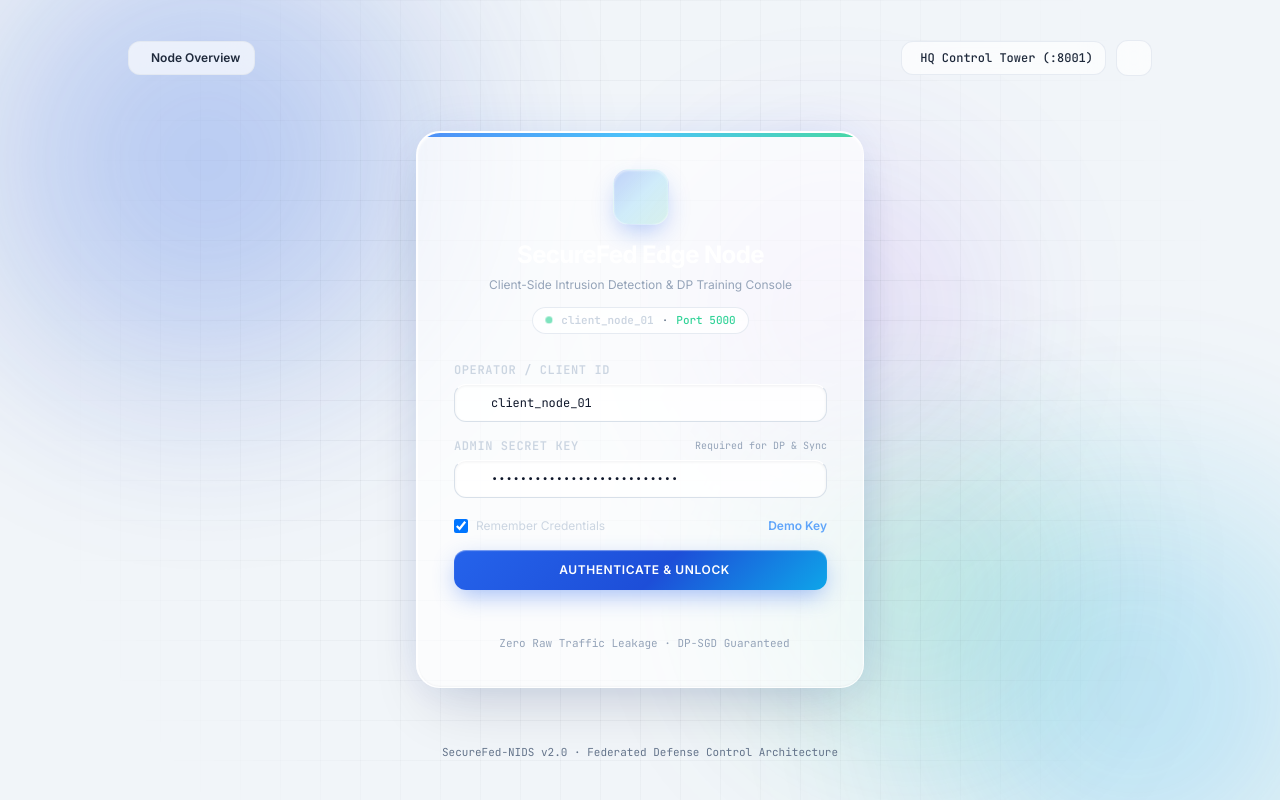
After one commit to jehad005/FedX-NIDS, a Python web app: template Client Server/templates/login.html in a window 1280 px wide. The commit adds this page. Run offline with Jinja, Linux system fonts and the light colour scheme; the template is opened without the code that fills it, so the values that code supplies are empty; some libraries are stand-ins or nearby versions.

Commit message:
feat: add Crystal Glass login page and operator session auth to Client Edge

```diff
--- /dev/null
+++ b/Client Server/templates/login.html
@@ -0,0 +1,579 @@
+<!DOCTYPE html>
+<html lang="en">
+<head>
+    <meta charset="UTF-8">
+    <meta name="viewport" content="width=device-width, initial-scale=1.0">
+    <title>Operator Sign In · SecureFed Client Edge</title>
+    <!-- Fonts: Inter & JetBrains Mono -->
+    <link rel="preconnect" href="https://fonts.googleapis.com">
+    <link rel="preconnect" href="https://fonts.gstatic.com" crossorigin>
+    <link href="https://fonts.googleapis.com/css2?family=Inter:wght@400;500;600;700;800&family=JetBrains+Mono:wght@400;500;600&display=swap" rel="stylesheet">
+    <!-- Iconsax Icons Package -->
+    <link href="https://iconsax.gitlab.io/i/icons.css" rel="stylesheet">
+    <!-- Tailwind CSS CDN -->
+    <script src="https://cdn.tailwindcss.com"></script>
+    <script>
+        tailwind.config = {
+            darkMode: 'class',
+            theme: {
+                extend: {
+                    fontFamily: {
+                        sans: ['"Inter"', 'system-ui', '-apple-system', 'sans-serif'],
+                        heading: ['"Inter"', 'system-ui', '-apple-system', 'sans-serif'],
+                        mono: ['"JetBrains Mono"', 'ui-monospace', 'monospace'],
+                    }
+                }
+            }
+        }
+    </script>
+    <style>
+        .iconsax {
+            display: inline-flex;
+            align-items: center;
+            justify-content: center;
+            vertical-align: middle;
+            line-height: 1;
+            font-style: normal;
+        }
+
+        :root {
+            --crystal-blur: blur(28px) saturate(210%);
+        }
+
+        body {
+            font-family: 'Inter', system-ui, -apple-system, sans-serif;
+            background-color: #0b0e14;
+            color: #f1f5f9;
+            min-height: 100vh;
+            overflow-x: hidden;
+            position: relative;
+        }
+
+        html:not(.dark) body {
+            background-color: #f1f5f9;
+            color: #0f172a;
+        }
+
+        /* Ambient Refraction Mesh */
+        .crystal-canvas {
+            position: fixed;
+            inset: 0;
+            pointer-events: none;
+            overflow: hidden;
+            z-index: 0;
+        }
+
+        .crystal-orb {
+            position: absolute;
+            border-radius: 9999px;
+            filter: blur(80px);
+            opacity: 0.65;
+            animation: orbFloat 18s ease-in-out infinite alternate;
+        }
+
+        .crystal-orb-1 {
+            width: 520px;
+            height: 520px;
+            background: radial-gradient(circle, rgba(37, 99, 235, 0.55) 0%, rgba(30, 64, 175, 0.15) 70%, transparent 100%);
+            top: -120px;
+            left: -80px;
+            animation-duration: 22s;
+        }
+
+        .crystal-orb-2 {
+            width: 480px;
+            height: 480px;
+            background: radial-gradient(circle, rgba(14, 165, 233, 0.45) 0%, rgba(6, 182, 212, 0.12) 70%, transparent 100%);
+            bottom: -100px;
+            right: -60px;
+            animation-duration: 19s;
+            animation-delay: -5s;
+        }
+
+        .crystal-orb-3 {
+            width: 380px;
+            height: 380px;
+            background: radial-gradient(circle, rgba(16, 185, 129, 0.35) 0%, rgba(5, 150, 105, 0.08) 70%, transparent 100%);
+            top: 45%;
+            left: 55%;
+            animation-duration: 24s;
+            animation-delay: -10s;
+        }
+
+        .crystal-orb-4 {
+            width: 320px;
+            height: 320px;
+            background: radial-gradient(circle, rgba(147, 51, 234, 0.30) 0%, rgba(99, 102, 241, 0.06) 70%, transparent 100%);
+            top: 15%;
+            right: 25%;
+            animation-duration: 17s;
+            animation-delay: -3s;
+        }
+
+        @keyframes orbFloat {
+            0% { transform: translate(0, 0) scale(1) rotate(0deg); }
+            50% { transform: translate(40px, 30px) scale(1.08) rotate(10deg); }
+            100% { transform: translate(-30px, 50px) scale(0.95) rotate(-8deg); }
+        }
+
+        /* Subtle Crystalline Grid Overlay */
+        .crystal-grid {
+            position: fixed;
+            inset: 0;
+            background-image:
+                linear-gradient(to right, rgba(255, 255, 255, 0.035) 1px, transparent 1px),
+                linear-gradient(to bottom, rgba(255, 255, 255, 0.035) 1px, transparent 1px);
+            background-size: 40px 40px;
+            mask-image: radial-gradient(circle at 50% 50%, black 40%, transparent 80%);
+            -webkit-mask-image: radial-gradient(circle at 50% 50%, black 40%, transparent 80%);
+            pointer-events: none;
+            z-index: 1;
+        }
+
+        html:not(.dark) .crystal-grid {
+            background-image:
+                linear-gradient(to right, rgba(15, 23, 42, 0.04) 1px, transparent 1px),
+                linear-gradient(to bottom, rgba(15, 23, 42, 0.04) 1px, transparent 1px);
+        }
+
+        /* The Crystal Glass Card */
+        .crystal-card {
+            background: rgba(17, 24, 39, 0.52);
+            backdrop-filter: var(--crystal-blur);
+            -webkit-backdrop-filter: var(--crystal-blur);
+            border: 1px solid rgba(255, 255, 255, 0.16);
+            border-top: 1.5px solid rgba(255, 255, 255, 0.38);
+            border-left: 1.5px solid rgba(255, 255, 255, 0.28);
+            box-shadow:
+                0 30px 60px -15px rgba(0, 0, 0, 0.65),
+                0 0 50px -10px rgba(37, 99, 235, 0.22),
+                inset 0 1px 1px 0 rgba(255, 255, 255, 0.35),
+                inset 0 -1px 1px 0 rgba(255, 255, 255, 0.05);
+            transition: transform 0.35s cubic-bezier(0.16, 1, 0.3, 1), box-shadow 0.35s ease, border-color 0.35s ease;
+        }
+
+        html:not(.dark) .crystal-card {
+            background: rgba(255, 255, 255, 0.68);
+            border: 1px solid rgba(255, 255, 255, 0.75);
+            border-top: 2px solid rgba(255, 255, 255, 0.95);
+            border-left: 2px solid rgba(255, 255, 255, 0.85);
+            box-shadow:
+                0 30px 60px -15px rgba(15, 23, 42, 0.14),
+                0 0 50px -10px rgba(37, 99, 235, 0.15),
+                inset 0 1px 2px 0 rgba(255, 255, 255, 0.9),
+                inset 0 -1px 2px 0 rgba(15, 23, 42, 0.04);
+        }
+
+        /* Glass Input Fields */
+        .crystal-input {
+            background: rgba(15, 23, 42, 0.55);
+            border: 1px solid rgba(255, 255, 255, 0.14);
+            border-top: 1px solid rgba(255, 255, 255, 0.22);
+            box-shadow: inset 0 2px 4px 0 rgba(0, 0, 0, 0.3);
+            transition: all 0.22s cubic-bezier(0.16, 1, 0.3, 1);
+        }
+
+        .crystal-input:focus {
+            background: rgba(15, 23, 42, 0.75);
+            border-color: rgba(59, 130, 246, 0.75);
+            box-shadow:
+                0 0 0 3px rgba(37, 99, 235, 0.28),
+                inset 0 1px 2px 0 rgba(255, 255, 255, 0.15);
+            outline: none;
+        }
+
+        html:not(.dark) .crystal-input {
+            background: rgba(255, 255, 255, 0.82);
+            border: 1px solid rgba(203, 213, 225, 0.75);
+            border-top: 1px solid rgba(255, 255, 255, 0.95);
+            box-shadow: inset 0 1px 3px 0 rgba(15, 23, 42, 0.06);
+            color: #0f172a;
+        }
+
+        html:not(.dark) .crystal-input:focus {
+            background: #ffffff;
+            border-color: #2563eb;
+            box-shadow:
+                0 0 0 3px rgba(37, 99, 235, 0.18),
+                inset 0 1px 2px 0 rgba(255, 255, 255, 0.8);
+        }
+
+        /* Prismatic Shield Badge */
+        .crystal-badge-3d {
+            background: linear-gradient(135deg, rgba(37, 99, 235, 0.28) 0%, rgba(14, 165, 233, 0.18) 50%, rgba(16, 185, 129, 0.15) 100%);
+            border: 1px solid rgba(255, 255, 255, 0.35);
+            box-shadow:
+                0 10px 25px -5px rgba(37, 99, 235, 0.35),
+                inset 0 1px 2px 0 rgba(255, 255, 255, 0.5);
+        }
+
+        /* Glass Pill Tag */
+        .crystal-pill {
+            background: rgba(255, 255, 255, 0.08);
+            border: 1px solid rgba(255, 255, 255, 0.18);
+            backdrop-filter: blur(12px);
+        }
+
+        html:not(.dark) .crystal-pill {
+            background: rgba(255, 255, 255, 0.65);
+            border: 1px solid rgba(226, 232, 240, 0.85);
+            color: #1e293b;
+        }
+
+        /* Refined Sheen Button */
+        .crystal-btn-primary {
+            background: linear-gradient(135deg, #2563eb 0%, #1d4ed8 55%, #0ea5e9 100%);
+            box-shadow:
+                0 8px 24px -4px rgba(37, 99, 235, 0.45),
+                inset 0 1px 1px 0 rgba(255, 255, 255, 0.4);
+            position: relative;
+            overflow: hidden;
+            transition: all 0.25s cubic-bezier(0.16, 1, 0.3, 1);
+        }
+
+        .crystal-btn-primary::after {
+            content: "";
+            position: absolute;
+            top: 0;
+            left: -120%;
+            width: 70%;
+            height: 100%;
+            background: linear-gradient(90deg, transparent, rgba(255, 255, 255, 0.35), transparent);
+            transform: skewX(-20deg);
+            transition: left 0.6s ease;
+            pointer-events: none;
+        }
+
+        .crystal-btn-primary:hover {
+            transform: translateY(-2px);
+            box-shadow:
+                0 12px 30px -4px rgba(37, 99, 235, 0.58),
+                inset 0 1px 2px 0 rgba(255, 255, 255, 0.6);
+        }
+
+        .crystal-btn-primary:hover::after {
+            left: 140%;
+        }
+
+        .crystal-btn-primary:active {
+            transform: translateY(0) scale(0.98);
+        }
+
+        /* Pulsing Live Dot */
+        .live-dot {
+            animation: livePulse 2s cubic-bezier(0.4, 0, 0.6, 1) infinite;
+        }
+
+        @keyframes livePulse {
+            0%, 100% { opacity: 1; transform: scale(1); }
+            50% { opacity: 0.45; transform: scale(0.85); }
+        }
+
+        /* Entrance Animation */
+        .crystal-enter {
+            animation: cardRise 0.6s cubic-bezier(0.16, 1, 0.3, 1) both;
+        }
+
+        @keyframes cardRise {
+            from {
+                opacity: 0;
+                transform: translateY(22px) scale(0.975);
+            }
+            to {
+                opacity: 1;
+                transform: translateY(0) scale(1);
+            }
+        }
+    </style>
+    <script>
+        (function () {
+            const saved = localStorage.getItem('edge_theme');
+            if (saved === 'dark' || (!saved && window.matchMedia('(prefers-color-scheme: dark)').matches)) {
+                document.documentElement.classList.add('dark');
+            } else {
+                document.documentElement.classList.remove('dark');
+            }
+        })();
+    </script>
+</head>
+<body class="flex flex-col justify-between items-center p-4 sm:p-6 md:p-8">
+
+    <!-- Ambient Refraction Elements -->
+    <div class="crystal-canvas" aria-hidden="true">
+        <div class="crystal-orb crystal-orb-1"></div>
+        <div class="crystal-orb crystal-orb-2"></div>
+        <div class="crystal-orb crystal-orb-3"></div>
+        <div class="crystal-orb crystal-orb-4"></div>
+    </div>
+    <div class="crystal-grid" aria-hidden="true"></div>
+
+    <!-- Navigation Bar: Back & Theme Switch -->
+    <header class="w-full max-w-5xl flex items-center justify-between z-10 py-2">
+        <a href="/" class="crystal-pill inline-flex items-center gap-2 px-3.5 py-2 rounded-xl text-xs font-semibold hover:border-blue-500/50 transition-all text-slate-300 dark:text-slate-300 hover:text-white" title="Return to Client Edge Dashboard">
+            <i class="iconsax text-sm" icon-name="arrow-left-2"></i>
+            <span>Node Overview</span>
+        </a>
+
+        <div class="flex items-center gap-2.5">
+            <a href="http://localhost:8001" target="_blank" class="crystal-pill hidden sm:inline-flex items-center gap-1.5 px-3 py-2 rounded-xl text-xs font-mono font-medium text-slate-300 dark:text-slate-400 hover:text-blue-400 transition-colors" title="Open SecureFed HQ Control Tower">
+                <i class="iconsax text-sm text-blue-400" icon-name="driver-2"></i>
+                <span>HQ Control Tower (:8001)</span>
+            </a>
+
+            <button type="button" onclick="toggleTheme()" class="crystal-pill w-9 h-9 rounded-xl flex items-center justify-center text-slate-300 dark:text-slate-300 hover:text-white transition-all" title="Toggle Theme" aria-label="Toggle dark/light theme">
+                <i id="login-theme-icon" class="iconsax text-base" icon-name="moon"></i>
+            </button>
+        </div>
+    </header>
+
+    <!-- Main Crystal Glass Login Card Container -->
+    <main class="w-full max-w-md my-auto py-6 z-10 crystal-enter">
+        <div class="crystal-card rounded-3xl p-7 sm:p-9 relative overflow-hidden">
+
+            <!-- Top Prismatic Specular Accent Bar -->
+            <div class="absolute top-0 inset-x-0 h-1 bg-gradient-to-r from-blue-500 via-sky-400 to-emerald-400 opacity-90"></div>
+
+            <!-- Header Badge & Title -->
+            <div class="text-center mb-7">
+                <div class="inline-flex items-center justify-center w-14 h-14 rounded-2xl crystal-badge-3d mb-3.5">
+                    <i class="iconsax text-2xl text-white drop-shadow-[0_2px_8px_rgba(37,99,235,0.6)]" icon-name="shield-tick"></i>
+                </div>
+
+                <h1 class="font-heading text-2xl font-bold tracking-tight text-white dark:text-white mb-1.5">
+                    SecureFed Edge Node
+                </h1>
+                <p class="text-xs text-slate-400 dark:text-slate-400">
+                    Client-Side Intrusion Detection &amp; DP Training Console
+                </p>
+
+                <div class="inline-flex items-center gap-2 px-3 py-1 rounded-full crystal-pill text-[11px] font-mono mt-3.5">
+                    <span class="live-dot w-2 h-2 rounded-full bg-emerald-400"></span>
+                    <span class="text-slate-300 dark:text-slate-300 font-semibold" id="node-id-pill">{{ state.client_id or 'client_node_01' }}</span>
+                    <span class="text-slate-500 dark:text-slate-500">·</span>
+                    <span class="text-emerald-400 dark:text-emerald-400 font-medium">Port 5000</span>
+                </div>
+            </div>
+
+            <!-- Dynamic Alert Message Box -->
+            <div id="login-alert" class="hidden mb-5 p-3.5 rounded-xl text-xs font-medium border flex items-start gap-2.5 transition-all">
+                <i id="login-alert-icon" class="iconsax text-base shrink-0 mt-0.5" icon-name="info-circle"></i>
+                <div id="login-alert-text" class="flex-1 leading-relaxed"></div>
+            </div>
+
+            <!-- Login Form -->
+            <form onsubmit="handleLogin(event)" class="space-y-4">
+
+                <!-- Operator / Node ID Field -->
+                <div>
+                    <label for="login-username" class="block text-xs font-semibold uppercase tracking-wider text-slate-300 dark:text-slate-300 mb-1.5 font-mono">
+                        Operator / Client ID
+                    </label>
+                    <div class="relative">
+                        <i class="iconsax text-slate-400 text-sm absolute left-3.5 top-3" icon-name="user-1"></i>
+                        <input
+                            type="text"
+                            id="login-username"
+                            required
+                            value="{{ state.client_id or 'client_node_01' }}"
+                            placeholder="e.g. client_node_01"
+                            class="crystal-input w-full pl-9 pr-3.5 py-2.5 rounded-xl text-xs text-white placeholder-slate-500 font-mono"
+                        >
+                    </div>
+                </div>
+
+                <!-- Admin Secret Key Field -->
+                <div>
+                    <div class="flex items-center justify-between mb-1.5">
+                        <label for="login-admin-key" class="block text-xs font-semibold uppercase tracking-wider text-slate-300 dark:text-slate-300 font-mono">
+                            Admin Secret Key
+                        </label>
+                        <span class="text-[10px] text-slate-400 font-mono">Required for DP &amp; Sync</span>
+                    </div>
+                    <div class="relative">
+                        <i class="iconsax text-slate-400 text-sm absolute left-3.5 top-3" icon-name="key"></i>
+                        <input
+                            type="password"
+                            id="login-admin-key"
+                            required
+                            value="securefed-admin-token-2026"
+                            placeholder="Enter Admin Secret Token"
+                            class="crystal-input w-full pl-9 pr-10 py-2.5 rounded-xl text-xs text-white placeholder-slate-500 font-mono"
+                        >
+                        <button
+                            type="button"
+                            onclick="togglePasswordVisibility()"
+                            class="absolute right-3 top-2.5 text-slate-400 hover:text-white transition-colors"
+                            title="Show/Hide Token"
+                            aria-label="Toggle password visibility"
+                        >
+                            <i id="pwd-eye-icon" class="iconsax text-base" icon-name="eye"></i>
+                        </button>
+                    </div>
+                </div>
+
+                <!-- Session Options & Demo Pre-fill -->
+                <div class="flex items-center justify-between text-xs pt-1">
+                    <label class="flex items-center gap-2 cursor-pointer select-none text-slate-300 dark:text-slate-400">
+                        <input type="checkbox" id="login-remember" checked class="w-3.5 h-3.5 rounded bg-slate-900/60 border-slate-700 text-blue-600 focus:ring-0 cursor-pointer">
+                        <span>Remember Credentials</span>
+                    </label>
+
+                    <button
+                        type="button"
+                        onclick="fillDemoCredentials()"
+                        class="text-blue-400 hover:text-blue-300 text-xs font-semibold inline-flex items-center gap-1 transition-colors"
+                        title="Auto-fill default admin credentials"
+                    >
+                        <i class="iconsax text-sm" icon-name="magic-star"></i>
+                        <span>Demo Key</span>
+                    </button>
+                </div>
+
+                <!-- Submit Button -->
+                <button
+                    type="submit"
+                    id="login-submit-btn"
+                    class="crystal-btn-primary w-full py-3 rounded-xl font-heading font-semibold text-xs text-white uppercase tracking-wider flex items-center justify-center gap-2 mt-2"
+                >
+                    <i class="iconsax text-base" icon-name="unlock"></i>
+                    <span id="login-btn-text">Authenticate &amp; Unlock</span>
+                </button>
+            </form>
+
+            <!-- Card Footer Metadata -->
+            <div class="mt-6 pt-5 border-t border-white/10 dark:border-white/10 text-center text-[11px] text-slate-400 font-mono">
+                <div class="flex items-center justify-center gap-2">
+                    <i class="iconsax text-xs text-emerald-400" icon-name="lock-1"></i>
+                    <span>Zero Raw Traffic Leakage · DP-SGD Guaranteed</span>
+                </div>
+            </div>
+        </div>
+    </main>
+
+    <!-- Bottom Terminal Watermark -->
+    <footer class="w-full max-w-5xl text-center py-2 z-10 text-[11px] font-mono text-slate-500">
+        SecureFed-NIDS v2.0 · Federated Defense Control Architecture
+    </footer>
+
+    <script>
+        function updateThemeIcon() {
+            const isDark = document.documentElement.classList.contains('dark');
+            const icon = document.getElementById('login-theme-icon');
+            if (icon) {
+                icon.setAttribute('icon-name', isDark ? 'sun-1' : 'moon');
+            }
+        }
+
+        function toggleTheme() {
+            if (document.documentElement.classList.contains('dark')) {
+                document.documentElement.classList.remove('dark');
+                localStorage.setItem('edge_theme', 'light');
+            } else {
+                document.documentElement.classList.add('dark');
+                localStorage.setItem('edge_theme', 'dark');
+            }
+            updateThemeIcon();
+        }
+
+        function togglePasswordVisibility() {
+            const input = document.getElementById('login-admin-key');
+            const icon = document.getElementById('pwd-eye-icon');
+            if (input.type === 'password') {
+                input.type = 'text';
+                icon.setAttribute('icon-name', 'eye-slash');
+            } else {
+                input.type = 'password';
+                icon.setAttribute('icon-name', 'eye');
+            }
+        }
+
+        function fillDemoCredentials() {
+            document.getElementById('login-username').value = 'client_node_01';
+            document.getElementById('login-admin-key').value = 'securefed-admin-token-2026';
+            showAlert('info', 'Pre-filled demo credentials: client_node_01 & default admin token.');
+        }
+
+        function showAlert(type, message) {
+            const box = document.getElementById('login-alert');
+            const text = document.getElementById('login-alert-text');
+            const icon = document.getElementById('login-alert-icon');
+            box.classList.remove('hidden', 'bg-red-500/15', 'border-red-500/30', 'text-red-300', 'bg-emerald-500/15', 'border-emerald-500/30', 'text-emerald-300', 'bg-blue-500/15', 'border-blue-500/30', 'text-blue-300');
+
+            if (type === 'error') {
+                box.classList.add('bg-red-500/15', 'border-red-500/30', 'text-red-300');
+                icon.setAttribute('icon-name', 'danger');
+            } else if (type === 'success') {
+                box.classList.add('bg-emerald-500/15', 'border-emerald-500/30', 'text-emerald-300');
+                icon.setAttribute('icon-name', 'tick-circle');
+            } else {
+                box.classList.add('bg-blue-500/15', 'border-blue-500/30', 'text-blue-300');
+                icon.setAttribute('icon-name', 'info-circle');
+            }
+            text.textContent = message;
+        }
+
+        async function handleLogin(e) {
+            e.preventDefault();
+            const username = document.getElementById('login-username').value.trim();
+            const adminKey = document.getElementById('login-admin-key').value.trim();
+            const remember = document.getElementById('login-remember').checked;
+            const btn = document.getElementById('login-submit-btn');
+            const btnText = document.getElementById('login-btn-text');
+
+            if (!adminKey) {
+                showAlert('error', 'Please enter your Admin Secret Key to authorize this Edge Node.');
+                return;
+            }
+
+            btn.disabled = true;
+            btnText.textContent = 'Verifying Crystal Credentials...';
+
+            try {
+                const response = await fetch('/api/client/login', {
+                    method: 'POST',
+                    headers: { 'Content-Type': 'application/json' },
+                    body: JSON.stringify({
+                        username: username,
+                        admin_key: adminKey,
+                        remember: remember
+                    })
+                });
+
+                const data = await response.json();
+
+                if (response.ok && data.status === 'success') {
+                    // Store admin key for the entire Edge session
+                    sessionStorage.setItem('securefed_admin_key', adminKey);
+                    sessionStorage.setItem('securefed_operator_user', username);
+                    if (remember) {
+                        localStorage.setItem('securefed_saved_operator', username);
+                        localStorage.setItem('securefed_saved_admin_key', adminKey);
+                    }
+                    showAlert('success', `${data.message} Redirecting to Node Overview...`);
+                    btnText.textContent = '✓ Unlocked! Redirecting...';
+                    setTimeout(() => {
+                        window.location.href = '/';
+                    }, 850);
+                } else {
+                    showAlert('error', data.detail || 'Authentication failed. Please verify your Admin Secret Key.');
+                    btn.disabled = false;
+                    btnText.textContent = 'Authenticate & Unlock';
+                }
+            } catch (err) {
+                showAlert('error', `Connection error: ${err.message}. Ensure Client Edge server is running.`);
+                btn.disabled = false;
+                btnText.textContent = 'Authenticate & Unlock';
+            }
+        }
+
+        // Initialize saved key if exists
+        document.addEventListener('DOMContentLoaded', () => {
+            updateThemeIcon();
+            const savedUser = localStorage.getItem('securefed_saved_operator') || sessionStorage.getItem('securefed_operator_user');
+            const savedKey = localStorage.getItem('securefed_saved_admin_key') || sessionStorage.getItem('securefed_admin_key');
+            if (savedUser) document.getElementById('login-username').value = savedUser;
+            if (savedKey) document.getElementById('login-admin-key').value = savedKey;
+        });
+    </script>
+</body>
+</html>
```
Also changed, not shown: Client Server/client_app.py (+53 -1 lines), Client Server/templates/base.html (+32 -0 lines).
